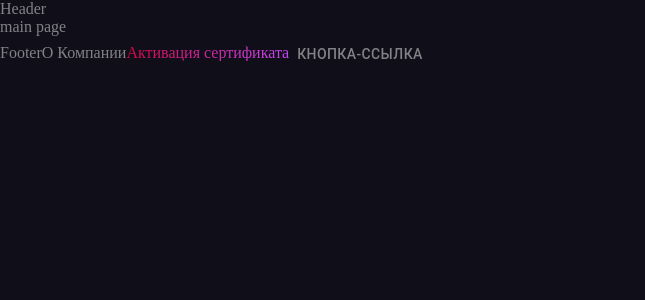
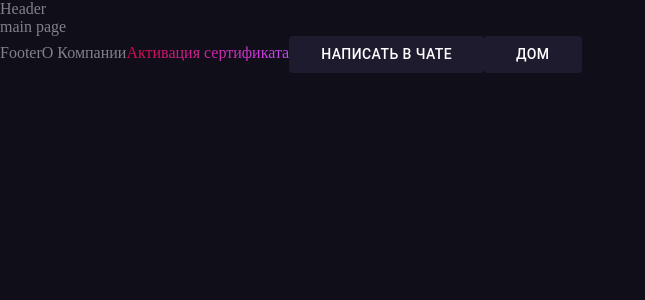
Before and after one commit to ilia-io/movie-portal, a Next.js app: page / in a window 1280 px wide. Shown: the top 300 px of the page, without its empty margins (0-645 px from the left). Built offline with nearby package versions, Linux system fonts and the light colour scheme.

Commit message:
feat: add button link component

```diff
--- a/src/shared/config/muiTheme.tsx
+++ b/src/shared/config/muiTheme.tsx
@@ -18,6 +18,7 @@ export const themeOptions: ThemeOptions = {
     },
     background: {
       default: '#100E19',
+      paper: '#1F1B2E',
     },
     error: {
       main: '#FF542E',
--- a/src/shared/ui/ButtonLink/ButtonLink.tsx
+++ b/src/shared/ui/ButtonLink/ButtonLink.tsx
@@ -8,7 +8,16 @@ type Props = {
 
 const ButtonLink = ({ name = 'Кнопка-Ссылка', to = '#' }: Props) => {
   return (
-    <Button href={to} target="_blank" rel="noreferrer">
+    <Button
+      sx={{
+        backgroundColor: 'background.paper',
+        color: 'primary.contrastText',
+        px: 4,
+      }}
+      href={to}
+      target="_blank"
+      rel="noreferrer"
+    >
       {name}
     </Button>
   );
--- a/src/widgets/Footer.tsx
+++ b/src/widgets/Footer.tsx
@@ -14,7 +14,8 @@ const Footer = (props: Props) => {
         name="Активация сертификата"
         to="https://www.ivi.ru/cert"
       />
-      <ButtonLink />
+      <ButtonLink name="Написать в чате" to="https://www.ivi.ru/profile" />
+      <ButtonLink name="дом" to="https://www.ivi.ru/profile" />
     </div>
   );
 };
```
